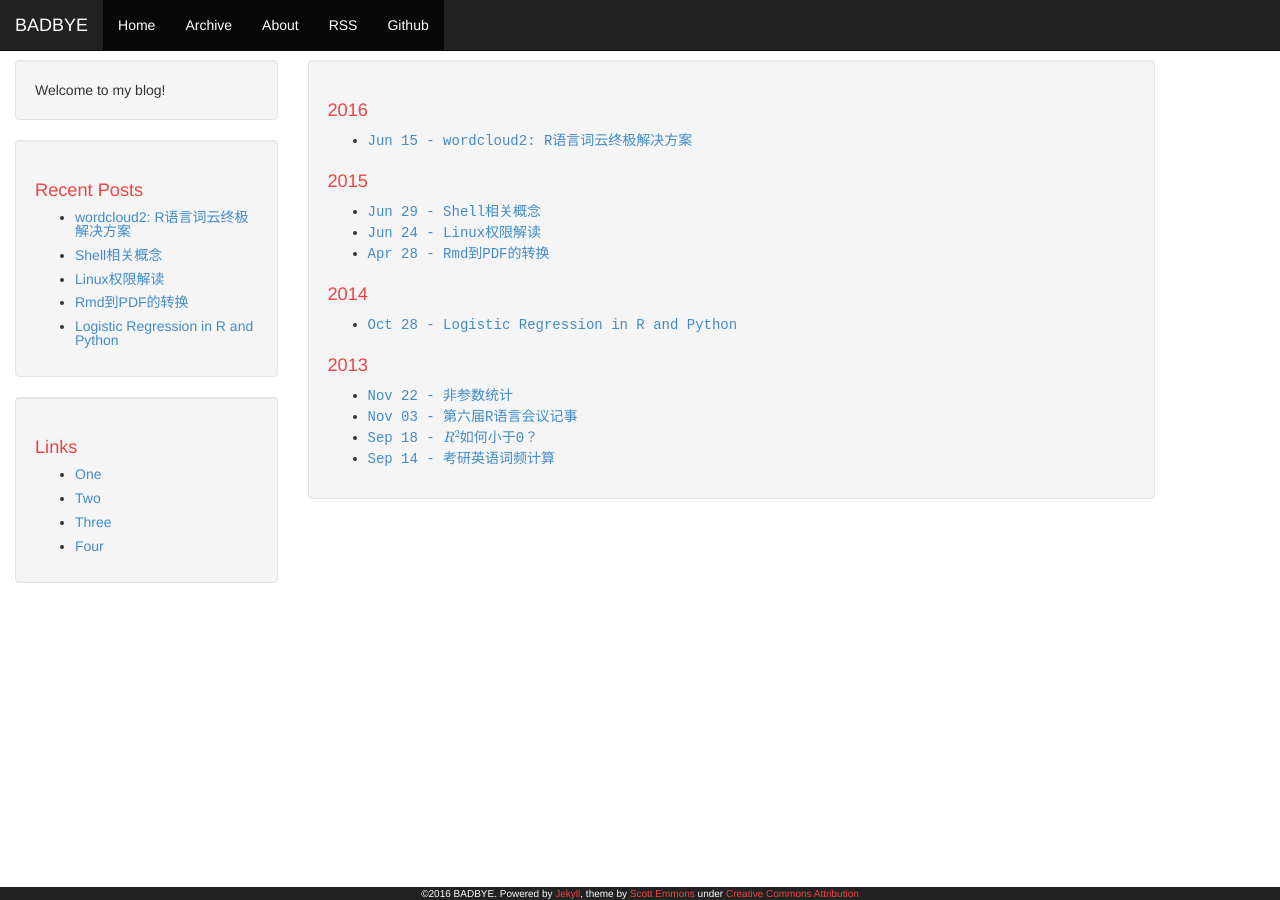
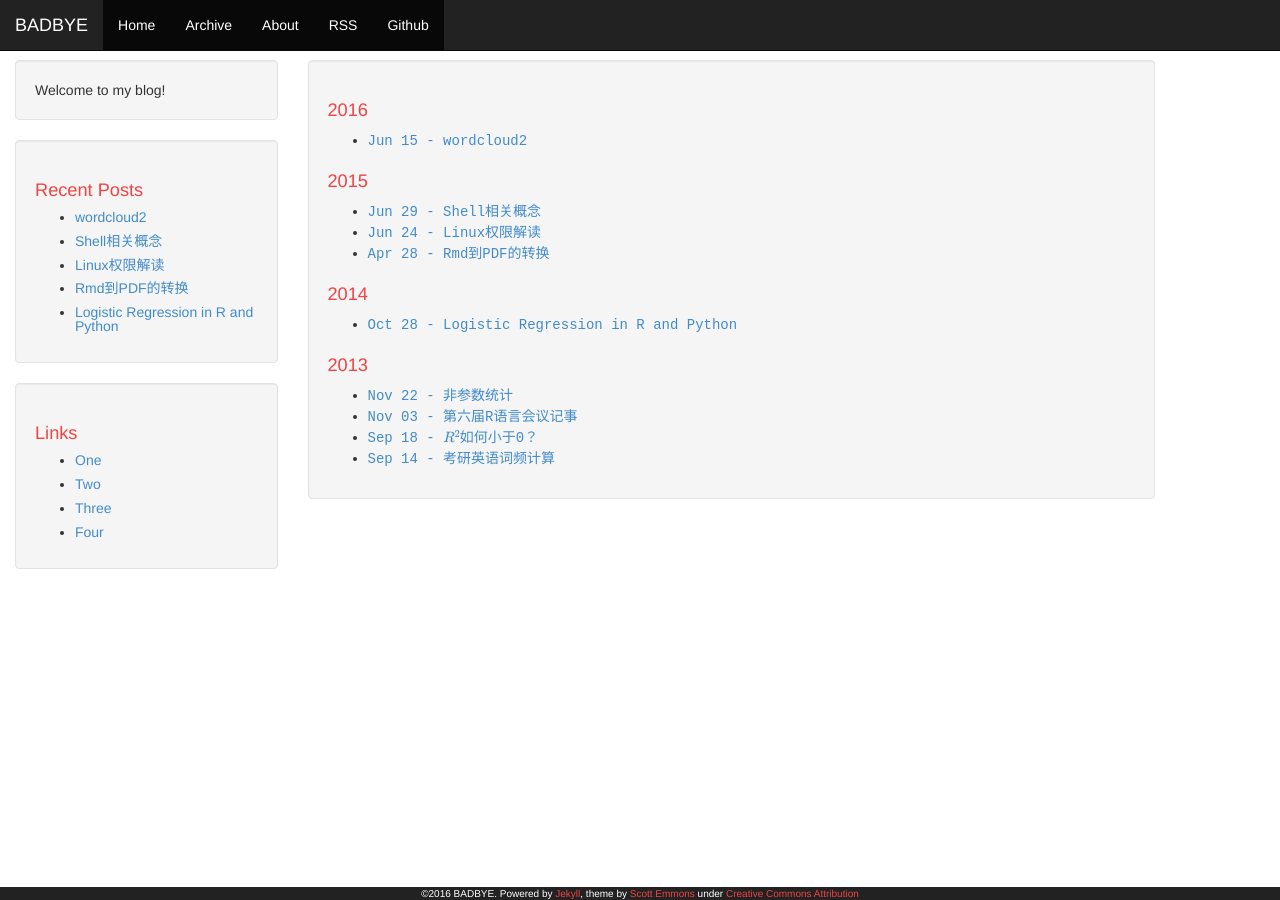
Before and after one commit to badbye/badbye.github.com, a Jekyll site: the page built from archive.html, in a window 1280 px wide. Built offline with Jekyll 4.4.1, drawn with Linux system fonts in a browser that asks for light colours; Markdown is read by kramdown in place of the engine named in the settings; formulas are drawn with MathJax 3.

````diff
--- a/_posts/2016-06-15-wordcloud2.md
+++ b/_posts/2016-06-15-wordcloud2.md
@@ -1,6 +1,6 @@
 ---
 layout: post
-title: "wordcloud2: R语言词云终极解决方案"
+title: "wordcloud2"
 date: 2016-06-15 02:00:00 -0700
 comments: true
 ---
@@ -10,7 +10,8 @@ comments: true
 
 现在你也可以在R语言中绘制多样的词云了。[wordcloud2](https://github.com/Lchiffon/wordcloud2)是基于[wordcloud2.js](https://github.com/timdream/wordcloud2.js)封装的一个R包，使用HTML5的canvas绘制。浏览器的可视化具有动态和交互效果，相对于曾经的R包worldcoud，wordcloud2还支持任意形状的词云绘制，这也是我一直想要寻求的特性。
 
-## 安装&示例
+### 安装&示例
+
 从github安装wordcloud2包:
 
 ```{r}
@@ -29,10 +30,9 @@ wordcloud2(demoFreq)
 # wordcloud2(df)
 ```
 
-![]({{site.url}}/images/demo.jpg)
+<img src='{{site.url}}/images/demo.jpg' width=600>
 
-
-## 定制颜色
+### 定制颜色
 
 这里的颜色包括*背景色*和*词语颜色*，分别对应`backgroundColor`和`color`两个参数。这两个参数可以接受CSS认可的任意的参数值，如'red','blue'或者'rgb(0,0,0)'以及十六进制的'#ff2fe9'等。
 
@@ -42,7 +42,7 @@ wordcloud2(demoFreq)
 
 - javasript回调函数: 用js撰写任意的颜色生成函数，如
 
-```{r}
+```r
 js_color_fun = "function (word, weight) {
   return (weight > 2000) ? '#f02222' : '#c09292';
 }"
@@ -54,18 +54,18 @@ wordcloud2(demoFreqC, color = htmlwidgets::JS(js_color_fun),
 - R中的函数向量: js回调函数想必让很多纯R语言用户懵逼，最简单的方式是传入一个定制后的颜色向量。`wordcloud2(demoFreqC, color = ifelse(demoFreqC[, 2] > 2000, '#f02222', '#c09292')`这行代码R语言函数代替了js回调函数，效果相同。
 
 
-## 定制形状
+### 定制形状
 
 学会定义颜色可以让你的词云时黄时紫，却不能像马像牛又像羊。变形最简单的方式就是定义`shape`参数，如`wordcloud2(demoFreqC,shape='star')`。还支持'diamond','cardioid'等参数(都是在js脚本中预定义好的对应的函数)，更多请看函数帮助文档。
 
 内置的几个参数并不十分有趣，完全的自定义才亦可赛艇。`wordcloud2`允许你传入一张图片，把词云填充在图中的黑色区域。这样，找到一头牛和一匹马，你的云就可以变换了。
 
-```{r eval=FALSE}
+```r
 wordcloud2(demoFreqC, figPath='~/Desktop/niu.jpg')
 wordcloud2(demoFreqC, figPath='~/Desktop/ma.jpg')
 ```
 
-![]({{site.url}}/images/nm-cloud.jpg)
+<img src='{{site.url}}/images/nm-cloud.jpg' width=600>
 
 代码中所需的图片都可以在上图截取，这里就不放了。另外，如果想画成字符形状，你可能需要先画出字符，再使用wordcloud2函数绘制。贴心的作者郎老师早已定制好了相应的接口`letterCloud`函数，试试运行`letterCloud(demoFreqC, word = 'R')`。
 
@@ -93,6 +93,7 @@ plot_shape('male.png', 'p')
 ```
 
 接下来在淘宝首页搜索'男'和'女'两个关键词，存贮相应的网页。做分词和词频的统计，对特定词语做特殊处理以表现出性别差异。比如'保险'和'宝贝'出现频率都很高，就把频率都降为0，其他共现词(同时出现在两个网页的词语)，频率都降为原来的一半。
+
 ```{r}
 library(jiebaR)
 cc = worker()
@@ -121,11 +122,12 @@ wordcloud2(female_freq, figPath = 'female.png',
 ```
 
 
-![]({{site.url}}/images/m-f.jpg)
+<img src='{{site.url}}/images/m-f.jpg' width=600>
 
-## 交互
+### 交互
 
 默认生成的词云是自带交互效果的。鼠标悬浮某个词上会显示相应的词频，这是内置的js回调函数效果。可以自编js函数覆盖，比如下边的代码传入一个空函数，画出的词云就没有交互效果了。
+
 ```{r}
 hoverFunction = htmlwidgets::JS("function hover() {}")
 wordcloud2(demoFreq,hoverFunction = hoverFunction)
@@ -134,7 +136,7 @@ wordcloud2(demoFreq,hoverFunction = hoverFunction)
 这一部分就是纯粹的js了，有能力或有兴趣想要做些不一样效果的，可以瞅瞅源代码中的[hover.js](https://github.com/Lchiffon/wordcloud2/blob/master/inst/htmlwidgets/lib/wordcloud2-0.0.1/hover.js)。
 
 
-## 结语
+### 结语
 
 最后，想要更多的细节调试可以参见[wordcloud2作者的介绍](http://lchiffon.github.io/2016/06/10/wordcloud.html)以及[wordcloud2.js的API文档](https://github.com/timdream/wordcloud2.js/blob/gh-pages/API.md)。
 
--- a/feed.xml
+++ b/feed.xml
@@ -1,5 +1,5 @@
 ---
-layout: none
+layout: null
 ---
 
 <?xml version="1.0" encoding="UTF-8"?>
````
Also changed, not shown: 1 other file.
